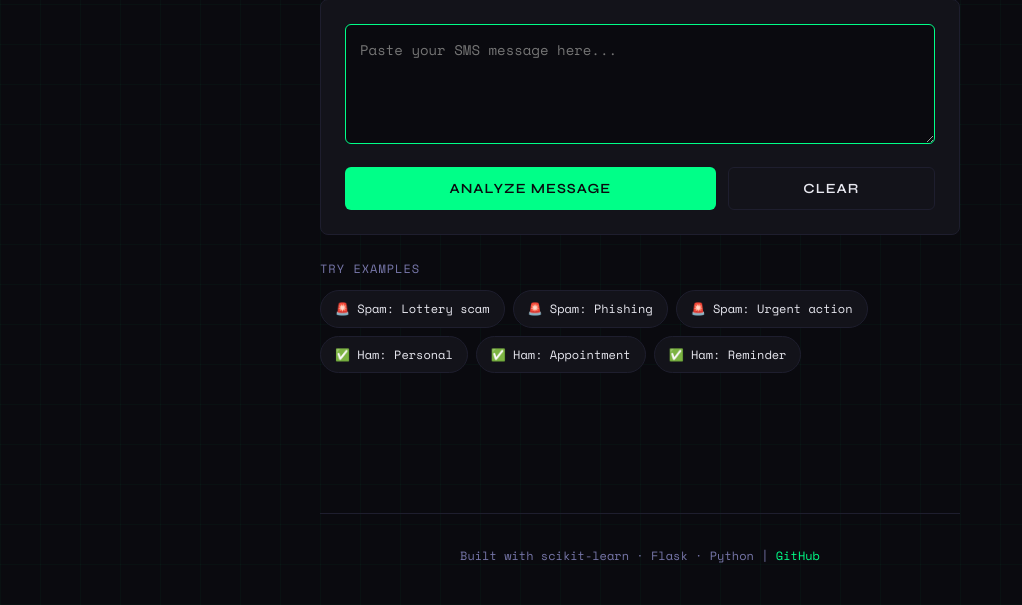
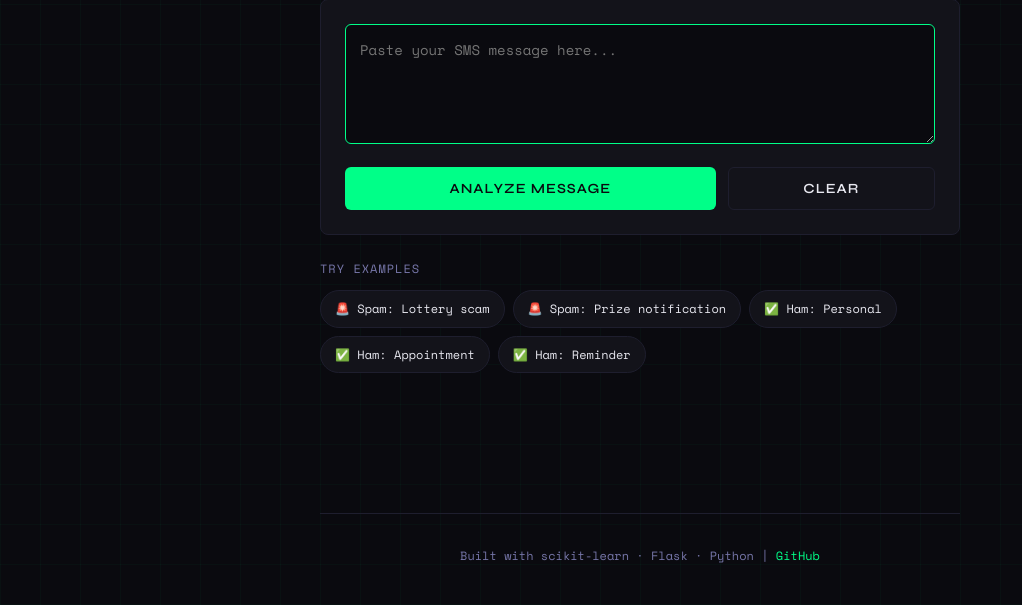
Before and after one commit to smitdighe/SpamShield, a Flask app: page / in a window 1280 px wide. Shown: the part 195-800 px from the top of the page, without its empty margins (0-1022 px from the left). Run offline with Flask 3, Linux system fonts and the light colour scheme; parts of the project's set-up code (start-up, migrations or seed data) failed here and were passed over.

Commit message:
fix: update example spam messages

```diff
--- a/templates/index.html
+++ b/templates/index.html
@@ -405,8 +405,8 @@
             <span class="examples-label">Try Examples</span>
             <div class="chips">
                 <span class="chip spam" data-message="Congratulations! You've won a FREE £1000 voucher. Claim now at http://bit.ly/xxx">🚨 Spam: Lottery scam</span>
-                <span class="chip spam" data-message="Click here to confirm your bank account https://fake-bank.com/confirm">🚨 Spam: Phishing</span>
-                <span class="chip spam" data-message="URGENT: Verify your PayPal immediately or account will be closed">🚨 Spam: Urgent action</span>
+                <span class="chip spam" data-message="WINNER!! As a valued network customer you have been selected to receivea £900 prize reward! To claim call 09061701461. Valid 12 hours only.">🚨 Spam: Prize notification</span>
+                <span class="chip spam" data-message="Free entry in 2 a wkly comp to win FA Cup final tkts 21st May 2005. Text FA to 87121 to receive entry question>🚨 Spam: Competition</span>
                 <span class="chip ham" data-message="Hey! Are we still on for coffee tomorrow at 3?">✅ Ham: Personal</span>
                 <span class="chip ham" data-message="Your appointment is confirmed for March 15th at 2:00 PM">✅ Ham: Appointment</span>
                 <span class="chip ham" data-message="Don't forget to submit the project report by Friday!">✅ Ham: Reminder</span>
```
